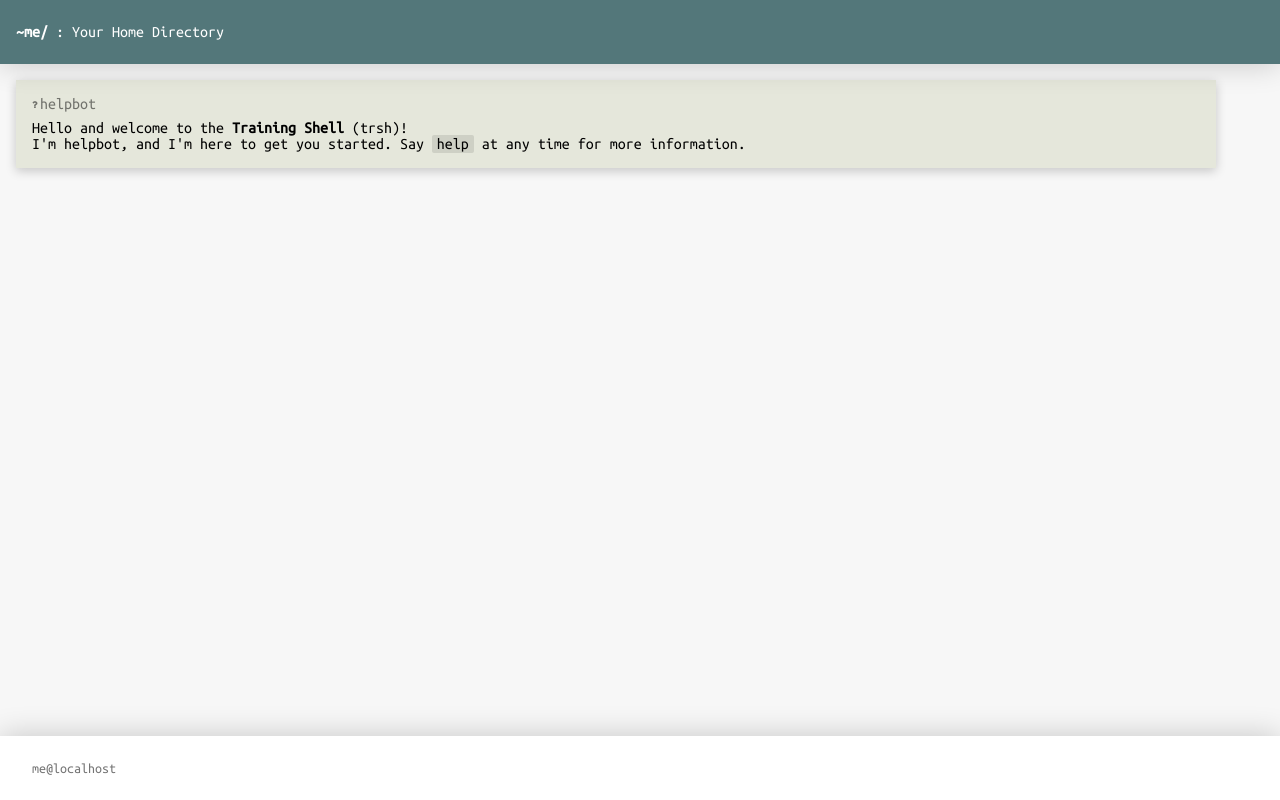
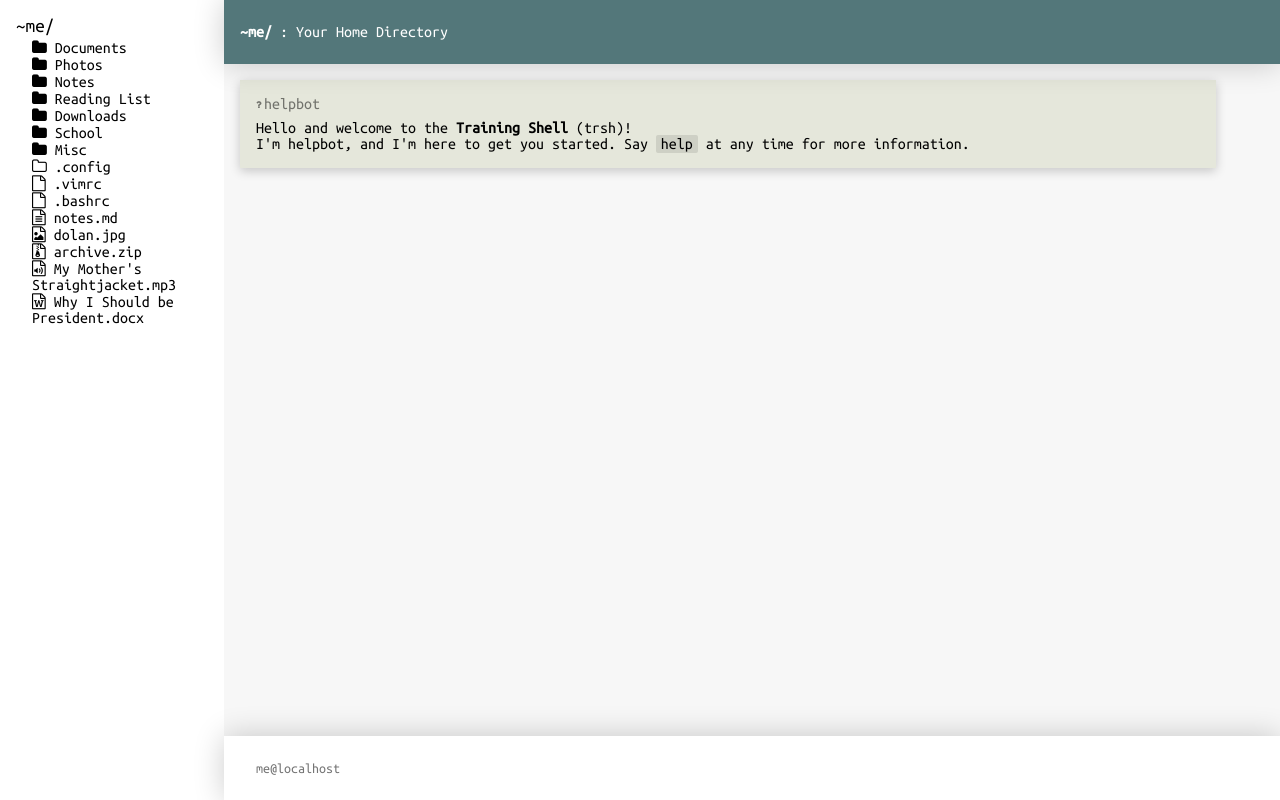
Before and after one commit to Adjective-Object/simple-term-mockup, a plain HTML site: page index.html in a window 1280 px wide. Drawn offline with Linux system fonts and the light colour scheme.

Commit message:
rough beginning sidebar mockup

```diff
--- a/index.html
+++ b/index.html
@@ -14,6 +14,30 @@
     <section id="navbar" class="shaded">
         <b>~me/</b> : Your Home Directory
     </section>
+    <section id="sidebar">
+        <h2 class="currendir">~me/</h2>
+        <ul class="lsout">
+            <li data-filetype='folder'>Documents</li>
+            <li data-filetype='folder'>Photos</li>
+            <li data-filetype='folder'>Notes</li>
+            <li data-filetype='folder'>Reading List</li>
+            <li data-filetype='folder'>Downloads</li>
+        </ul>
+        <ul class="lsout">
+            <li data-filetype='folder'>School</li>
+            <li data-filetype='folder'>Misc</li>
+            <li data-filetype='dotfolder'>.config</li>
+            <li data-filetype='dotfile'>.vimrc</li>
+            <li data-filetype='dotfile'>.bashrc</li>
+        </ul>
+        <ul class="lsout">
+            <li data-filetype='textfile'>notes.md</li>
+            <li data-filetype='photofile'>dolan.jpg</li>
+            <li data-filetype='zipfile'>archive.zip</li>
+            <li data-filetype='soundfile'>My Mother's Straightjacket.mp3</li>
+            <li data-filetype='wordfile'>Why I Should be President.docx</li>
+        </ul>
+    </section>
     <section id="message-buffer">
 
         <section class="message" data-sender="helpbot">
@@ -23,8 +47,9 @@
     </section>
     <section id="modal-display">
     </section>
+    <div id="ia-wrapper">
     <textarea id="input-area" class="shaded" placeholder="me@localhost" spellcheck="false" autocorrect='off'></textarea>
-
+    </div>
 
     <template id="lsTemplate">
         <ul class="lsout">
--- a/term.scss
+++ b/term.scss
@@ -1,6 +1,8 @@
 $gu: 32px;
 $input_line_height: 2 * $gu;
 $navbar_height: 2 * $gu;
+
+$sidebar_width: 7 * $gu;
 
 @mixin animated() {
     -webkit-animation-duration: 0.2s;
@@ -53,6 +55,7 @@ $navbar_height: 2 * $gu;
 html, body{
   width: 100%;
   height: 100%;
+  min-width: 10* $gu;
 }
 
 .shaded {
@@ -76,8 +79,11 @@ a{
 
 #navbar{
   @include abs(0);
+
   bottom: auto;
   height: $navbar_height;
+  left: $sidebar_width;
+
   position:absolute;
 
   font-family: Ubuntu Mono, monospace;
@@ -93,11 +99,26 @@ a{
   z-index:5;
 }
 
+#sidebar{
+  @include abs(0);
+  z-index: 20;
+  right:auto;
+  width: $sidebar_width;
+  font-family: Ubuntu Mono, monospace;
+  padding: $gu/2;
+
+  h2{
+    font-size:1.2em;
+    font-weight: normal;
+    margin-bottom: 0.2em;
+  }
+}
 
 #message-buffer {
   @include abs(0);
   top: $navbar_height;
   bottom: $input_line_height;
+  left: $sidebar_width;
 
   overflow-y: scroll;
   background-color: #F7F7F7;
@@ -155,12 +176,17 @@ a{
   }
 }
 
-
-#input-area {
+#ia-wrapper{
   @include abs(0);
   top: auto;
+  left: $sidebar_width;
   height: 2 * $gu;
-  width: 100%;
+}
+#input-area {
+  position:relative;
+
+  width:100%;
+  height:100%;
 
   background-color: #EEEEEE;
   padding: $gu/2;
```
Also changed, not shown: README.md, term.css, 1 other file.
